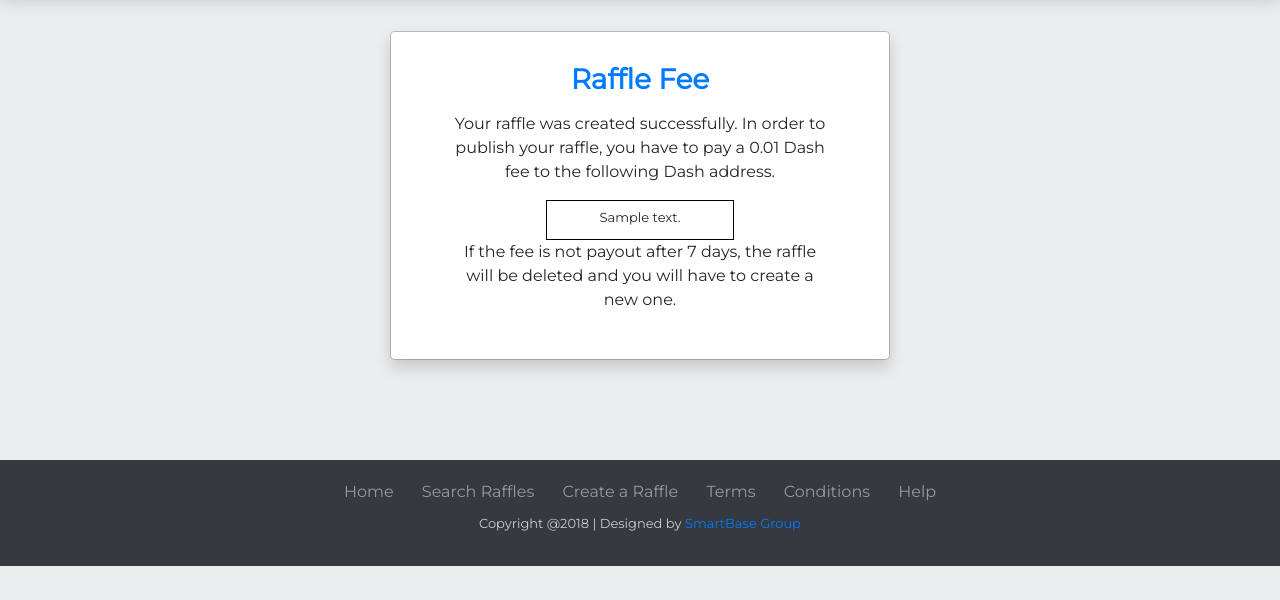
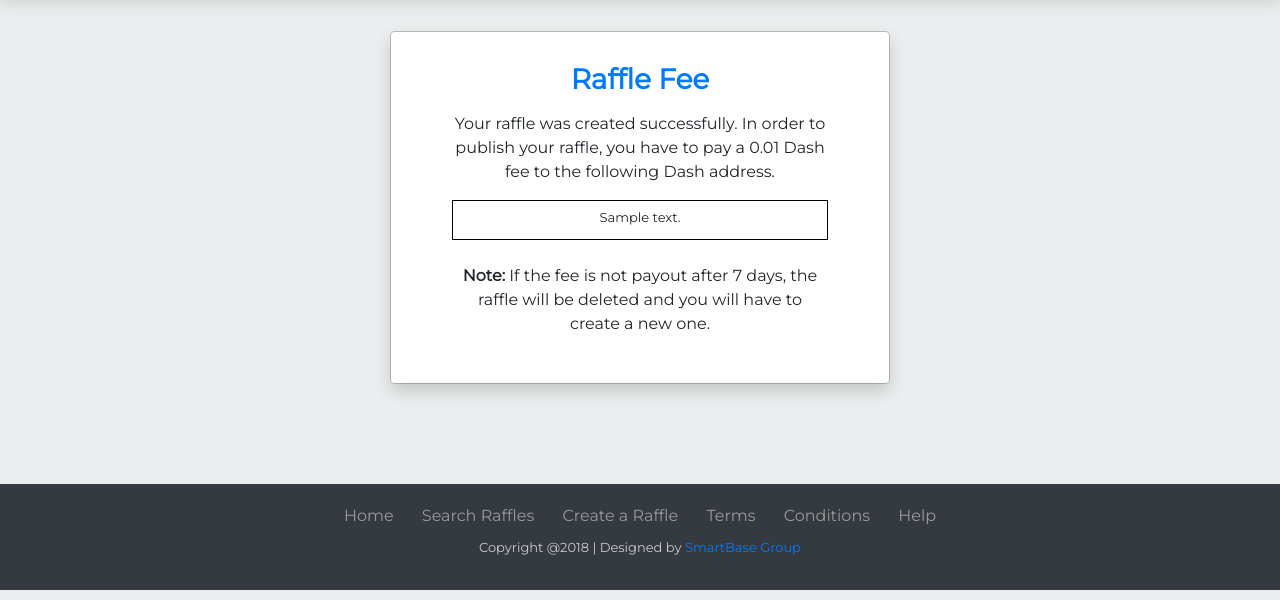
Before and after one commit to adgalad/MDR, a Django app: page /raffle/1/payment in a window 1280 px wide. Shown: the part 143-743 px from the top of the page. Run offline with Django 3.2, Linux system fonts and the light colour scheme; tables that the repository leaves empty hold one stand-in row (values such as "Sample post"); some libraries are stand-ins or nearby versions.

Commit message:
z-index & class

```diff
--- a/templates/payRaffle.html
+++ b/templates/payRaffle.html
@@ -4,7 +4,7 @@
 
 {% block form %}
 <br>
-<div class="modal-dialog modal-md" style="z-index:1500;" >
+<div class="modal-dialog modal-md" {% if request.GET.modal == '1' %} style="z-index:1500;" {% endif %} >
   <div class="modal-content {% if request.GET.modal != '1' %} shadow {% endif %}modal-margin ">
     <div class="modal-body">
         {% if request.GET.modal == '1' %}
@@ -21,11 +21,11 @@
 
 
                             <p> Your raffle was created successfully. In order to publish your raffle, you have to pay a 0.01 Dash fee to the following Dash address. </p>
-                            <div class="col-md-6" style=" border: 1px black solid; height: 40px;font-size:13px;padding-top:7px;">
+                            <div style=" border: 1px black solid; height: 40px;font-size:13px;padding-top:7px;">
                               {{raffle.MSaddress}}
                             </div>
-
-                            <p>If the fee is not payout after 7 days, the raffle will be deleted and you will have to create a new one.</p>
+                            <br>
+                            <p><b>Note:</b> If the fee is not payout after 7 days, the raffle will be deleted and you will have to create a new one.</p>
 
 
                     </div>
```
